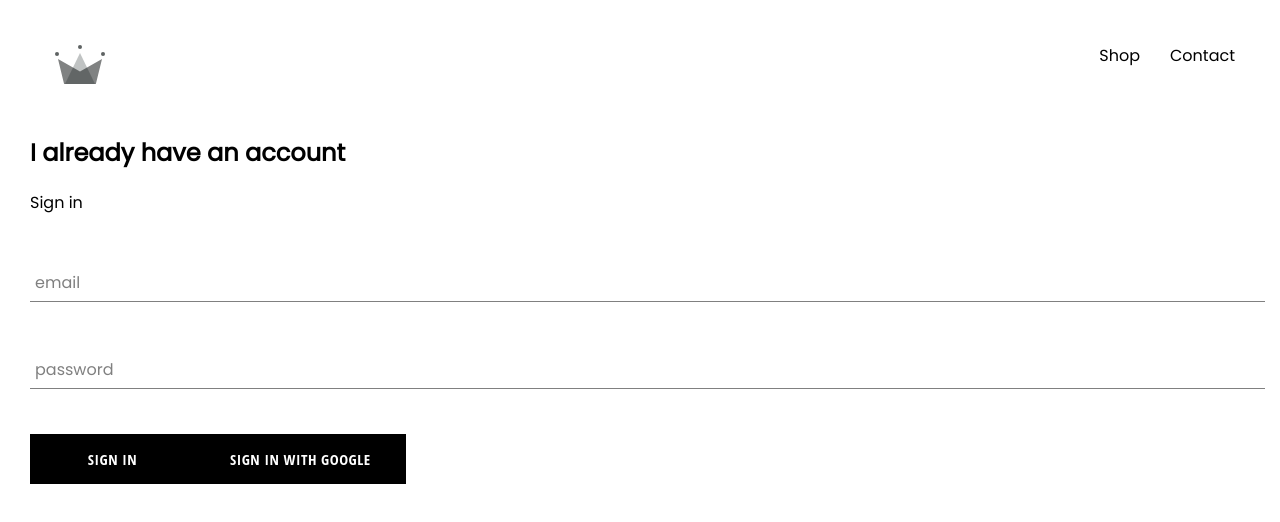
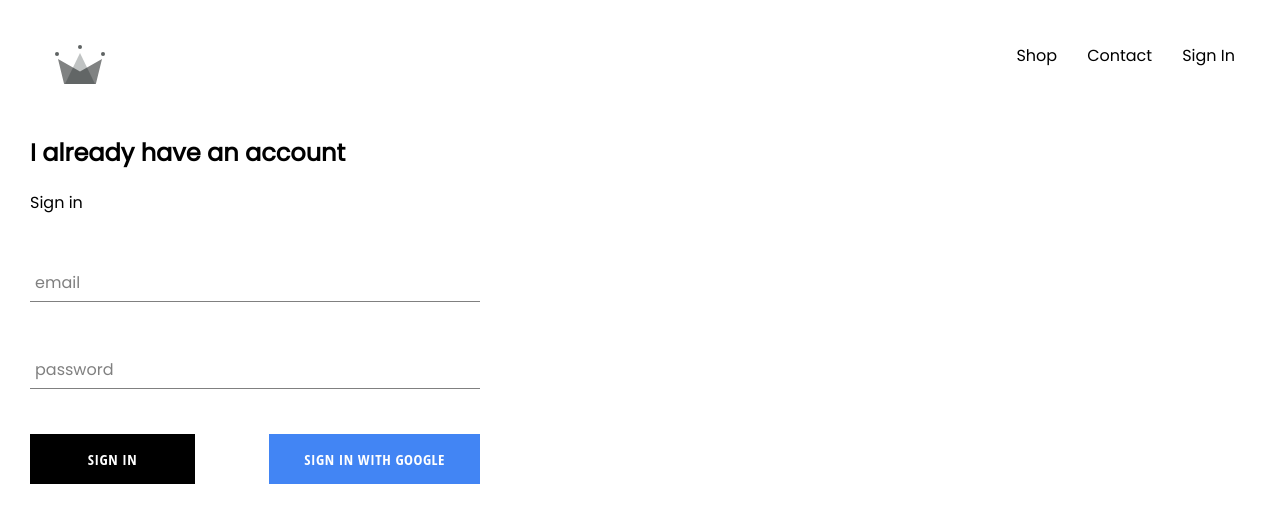
Before and after one commit to mcolligan/crown-clothing, a React (Create React App) app: page /signin in a window 1280 px wide. Shown: the top 522 px of the page. Built offline with nearby package versions, Linux system fonts and the light colour scheme; no server answers.

Commit message:
sign in with goog

```diff
--- a/src/App.css
+++ b/src/App.css
@@ -7,3 +7,7 @@
   text-decoration: none;
   color: black;
 }
+
+* {
+  box-sizing: border-box;
+}
--- a/src/App.js
+++ b/src/App.js
@@ -6,11 +6,33 @@
 import ShopPage from './pages/shop/shop.jsx';
 import Header from './components/header/header.jsx';
 import SignInAndUp from './pages/sign-in-up/sign-in-up.jsx';
+import { auth } from './firebase/firebase.js';
 
-function App() {
+export default class App extends React.Component {
+  constructor(props) {
+    super(props);
+
+    this.state = {
+      currentUser: null
+    }
+  }
+
+  unsubscribeFromAuth = null;
+
+  componentDidMount() {
+    this.unsubscribeFromAuth = auth.onAuthStateChanged(user => {
+      this.setState({ currentUser: user });
+    })
+  }
+
+  componentWillUnmount() {
+    this.unsubscribeFromAuth();
+  }
+
+  render() {
     return (
       <div>
-      <Header />
+        <Header currentUser={this.state.currentUser} />
         <Switch>
           <Route exact path='/' component={HomePage} />
           <Route path='/shop' component={ShopPage} />
@@ -19,5 +41,4 @@
       </div>
     );
   }
-
-export default App;
+}
--- a/src/components/custom-button/custom-button.jsx
+++ b/src/components/custom-button/custom-button.jsx
@@ -2,8 +2,8 @@
 
 import './custom-button.scss';
 
-const CustomButton = ({ children, ...otherProps }) => (
-  <button className="custom-button" {...otherProps}>
+const CustomButton = ({ children, isGoogleSignIn, ...otherProps }) => (
+  <button className={`${isGoogleSignIn ? "google-sign-in": ""} custom-button`} {...otherProps}>
     {children}
   </button>
 );
--- a/src/components/custom-button/custom-button.scss
+++ b/src/components/custom-button/custom-button.scss
@@ -19,4 +19,14 @@
     color: black;
     border: 1px solid black;
   }
+
+  &.google-sign-in {
+    background-color: #4285f4;
+    color: white;
+
+    &:hover {
+      background-color: #357ae8;
+      border: none;
+    }
+  }
 }
--- a/src/components/header/header.jsx
+++ b/src/components/header/header.jsx
@@ -1,10 +1,11 @@
 import React from 'react';
 import { Link } from 'react-router-dom';
+import { auth } from '../../firebase/firebase.js';
 
 import { ReactComponent as Logo } from '../../assest/crown.svg';
 import './header.scss';
 
-const Header = () => (
+const Header = ({ currentUser }) => (
   <div className="header">
     <Link className="logo-container" to='/'>
       <Logo className="logo" />
@@ -16,6 +17,11 @@
       <Link className="option" to='/contact'>
         Contact
       </Link>
+      {currentUser ?
+        <div className="option" onClick={() => auth.signOut()}> Sign Out </div>
+        :
+        <Link className="option" to='/signin'> Sign In </Link>
+      }
     </div>
   </div>
 );
--- a/src/components/header/header.scss
+++ b/src/components/header/header.scss
@@ -20,6 +20,7 @@
 
     .option {
       padding: 10px 15px;
+      cursor: pointer;
     }
   }
 }
--- a/src/components/menu-item/menu-item.jsx
+++ b/src/components/menu-item/menu-item.jsx
@@ -5,7 +5,6 @@
 
 const MenuItem = ({ title, imageUrl, size, history, linkUrl, match }) => (
   <div className={`${size} menu-item`} onClick={() => history.push(`${match.url}${linkUrl}`)}>
-    {console.log('--', linkUrl)}
     <div className="background-image" style={ {backgroundImage: `url(${imageUrl})`} } />
     <div className="content">
       <h1 className="title">{title.toUpperCase()}</h1>
--- a/src/components/sign-in/sign-in.jsx
+++ b/src/components/sign-in/sign-in.jsx
@@ -36,8 +36,10 @@
 
           <FormInput name="password" type="password" value={this.state.password} handleChange={this.handleChange} label="password" required />
 
-          <CustomButton type="submit"> Sign In </CustomButton>
-          <CustomButton onClick={signInWithGoogle}> Sign In with Google </CustomButton>
+          <div className="button">
+            <CustomButton type="submit"> Sign In </CustomButton>
+            <CustomButton onClick={signInWithGoogle} isGoogleSignIn> Sign In with Google </CustomButton>
+          </div>
         </form>
       </div>
     )
--- a/src/components/sign-in/sign-in.scss
+++ b/src/components/sign-in/sign-in.scss
@@ -1,9 +1,14 @@
  .sign-in {
-   width: 30 vw;
+   width: 450px ;
    display: flex;
    flex-direction: column;
 
    .title {
      margin: 10px 0;
    }
+
+   .button {
+     display: flex;
+     justify-content: space-between;
+   }
  }
```
Lines whose indentation alone changed are shown as unchanged.
